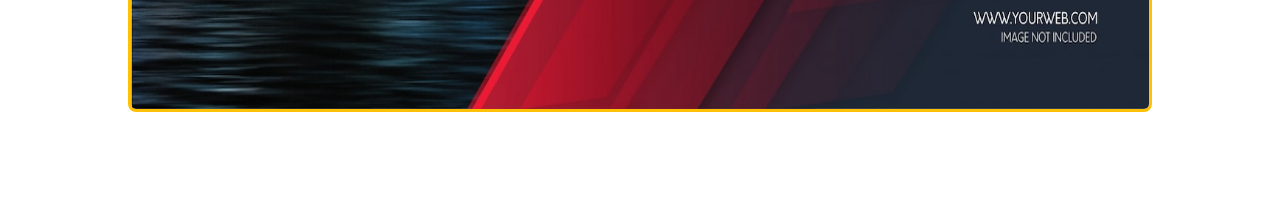
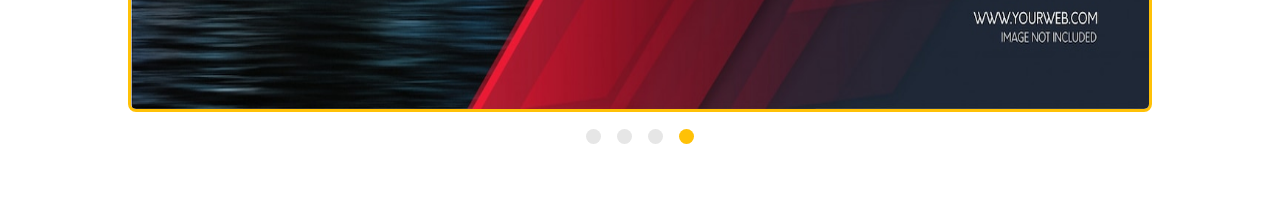
Before and after one commit to kouroshey/KASUKA-Template, a React (Create React App) app: page / in a window 1280 px wide. Shown: the part 4160-4379 px from the top of the page. Built offline with nearby package versions, Linux system fonts and the light colour scheme; a web font is replaced by a local one.

Commit message:
fix slider problems

```diff
--- a/src/Compponents/Portolio/SlideShow.css
+++ b/src/Compponents/Portolio/SlideShow.css
@@ -34,11 +34,6 @@
     opacity: 0;
 }
 
-.slide span {
-    bottom: -2rem;
-    position: relative;
-    opacity: 0;
-}
 
 .show {
     opacity: 1;
@@ -74,19 +69,31 @@
     cursor: pointer;
 }
 
-.dots-section {
-    padding-top: 1rem;
-    display: flex;
-    column-gap: 0.5rem;
+.slide span {
+
 }
 
+.dots-section {
+    position: absolute;
+    bottom: -2rem;
+    /* left: 50%; */
+    display: flex;
+    width: 100%;
+    justify-content: center;
+}
+.dots {
+    display: flex;
+    gap: 1rem;
+}
 .dot {
     width: 15px;
     height: 15px;
-    border: 1px rgb(156, 156, 156) solid;
+    /* border: 1px var(--bs-yellow) solid; */
     border-radius: 50%;
-
+    background-color: #e6e6e6;
+    display: block;
     /* position: absolute; */
+    transition: all 0.3s;
 }
 
 .dot:hover {
@@ -96,7 +103,6 @@
 
 .dot-active {
     background: var(--bs-yellow);
-    border: none;
 }
 .dot-active:hover {
     border: none;
--- a/src/Compponents/Portolio/SlideShow.js
+++ b/src/Compponents/Portolio/SlideShow.js
@@ -8,7 +8,12 @@ import slide4 from './slides/slide-4.png';
 
 export default function SlideShow() {
     const [currentSlide, setCurrentSlide] = useState(0)
-    const slides = [slide1 , slide2 , slide3 , slide4]
+    const slides = [slide1, slide2, slide3, slide4];
+
+    const paginationDots = slides.map((slide, index) => (
+        <span className='dot'></span>
+    ))
+    console.log(paginationDots);
 
     const nextSlide = () => {
         if (currentSlide === slides.length - 1) {
@@ -37,14 +42,24 @@ export default function SlideShow() {
 
                 {/* slides */}
                 <div className="slide">
-                    {slides.map((slide , index)=> (
+                    {slides.map((slide, index) => (
                         <img src={slide} className={index === currentSlide ? "slide-img show" : "slide-img"} />
 
                     ))}
-                {/* arrows */}
-                <i class='bx bx-chevron-left prev' onClick={prevSlide}></i>
-                <i class='bx bx-chevron-right next' onClick={nextSlide} ></i>
-                {/* end of arrows */}
+                    {/* arrows */}
+                    <i class='bx bx-chevron-left prev' onClick={nextSlide}></i>
+                    <i class='bx bx-chevron-right next' onClick={prevSlide} ></i>
+                    {/* end of arrows */}
+
+                    {/* dots section */}
+
+                    <div className="dots-section">
+                        <div className="dots">
+                            {slides.map((slide, index) => (
+                                <span className={`dot ${index === currentSlide ? 'dot-active' : ''}`}></span>
+                            )) }
+                        </div>
+                    </div>
                 </div>
                 {/*end of slides */}
 
```
Also changed, not shown: 1 other file (tests, documents, lock files or other folders).
